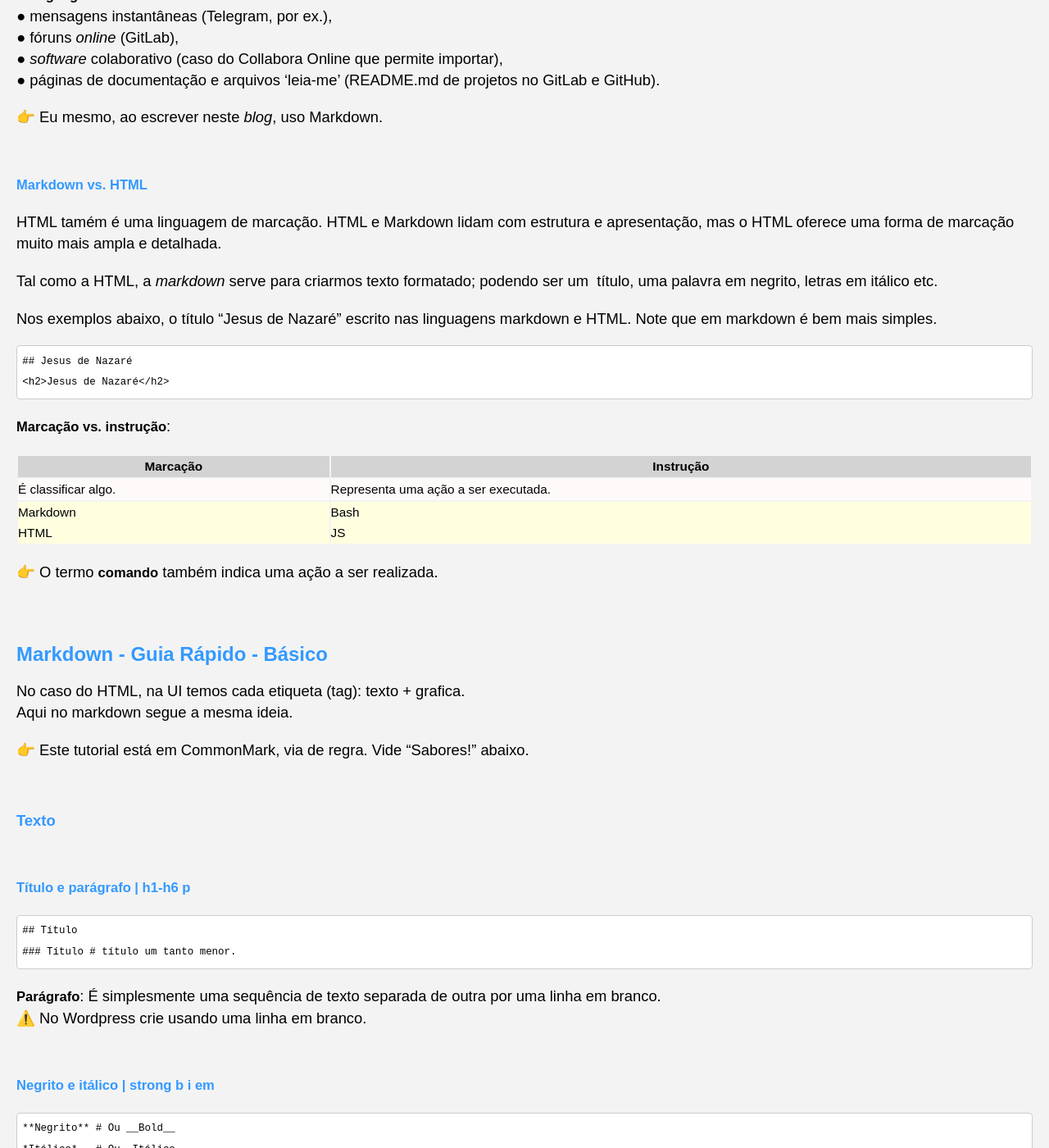
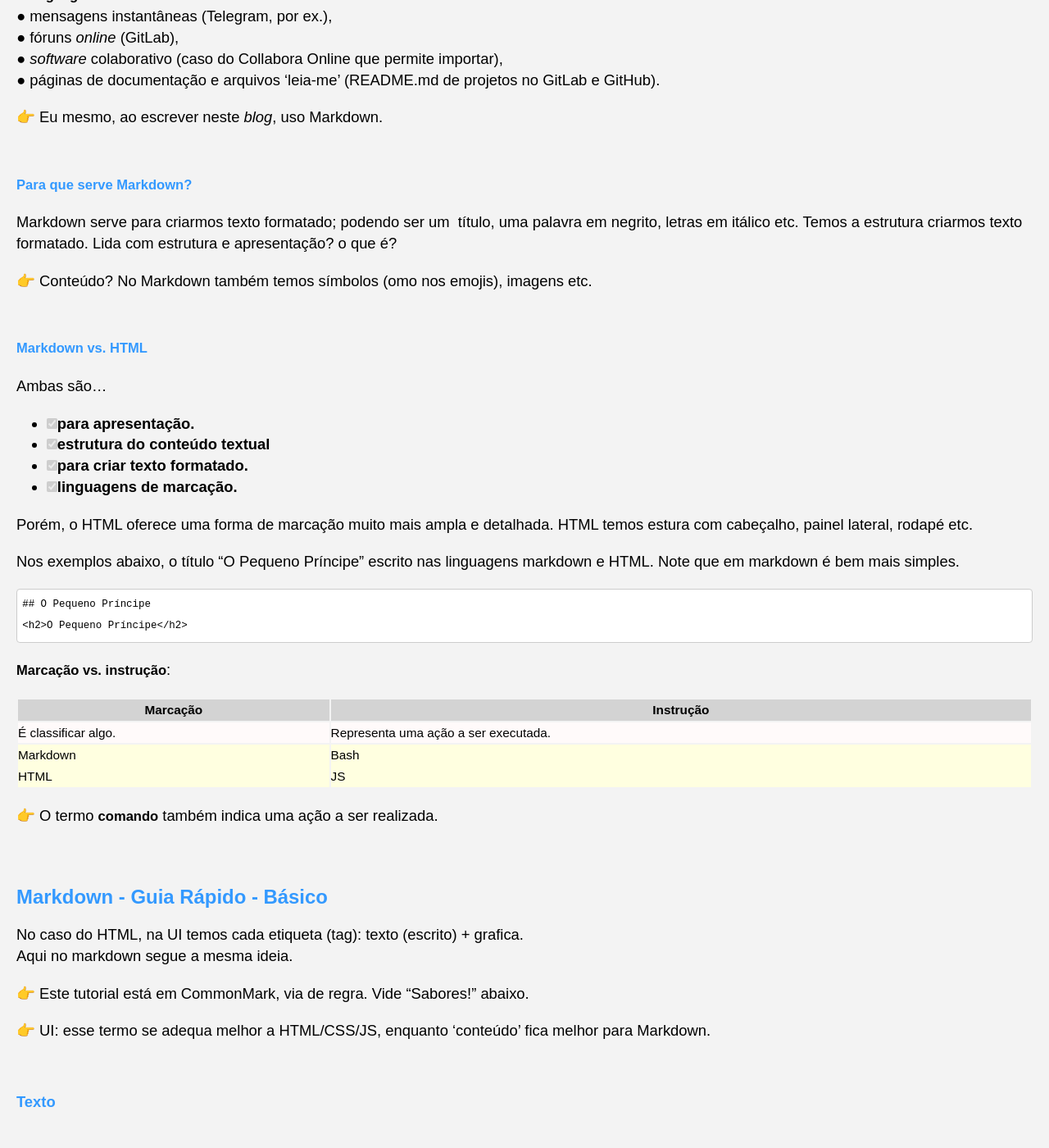
Before and after one commit to Joesynth/joesynth.github.io, a Jekyll site: the page built from _posts/2021-11-27-tutorial-markdown.md, in a window 1280 px wide and 1400 px high, scrolled down 1416 px. Shown: the whole window at 82% size. Built offline with Jekyll 4.4.1, drawn with Linux system fonts in a browser that asks for light colours; some of the changed text lies outside the part shown.

Commit message:
dsad
dsa

```diff
--- a/_posts/2021-11-27-tutorial-markdown.md
+++ b/_posts/2021-11-27-tutorial-markdown.md
@@ -1,4 +1,5 @@
 # Markdown
+
 
 Olá!
 Vamos a um breve tutorial rápido sobre *markdown*? Então...
@@ -45,18 +46,32 @@ A **linguagem markdown** é utilizada em...
 
 👉️ Eu mesmo, ao escrever neste *blog*, uso Markdown.
 
+###### Para que serve Markdown?
+
+Markdown serve para criarmos texto formatado; podendo ser um  título, uma palavra em negrito, letras em itálico etc.
+Temos a estrutura criarmos texto formatado.
+Lida com estrutura e apresentação? o que é?
+
+
+👉️ Conteúdo? No Markdown também temos símbolos (omo nos emojis), imagens etc.
+
 
 ###### Markdown vs. HTML
 
-HTML tamém é uma linguagem de marcação. HTML e Markdown lidam com estrutura e apresentação, mas o HTML oferece uma forma de marcação muito mais ampla e detalhada.
+Ambas são...
 
-Tal como a HTML, a *markdown* serve para criarmos texto formatado; podendo ser um  título, uma palavra em negrito, letras em itálico etc.
+- [x] para apresentação.
+- [x] estrutura do conteúdo textual
+- [x] para criar texto formatado.
+- [x] linguagens de marcação.
 
-Nos exemplos abaixo, o título "Jesus de Nazaré" escrito nas linguagens markdown e HTML. Note que em markdown é bem mais simples.
+Porém, o HTML oferece uma forma de marcação muito mais ampla e detalhada. HTML temos estura com cabeçalho, painel lateral, rodapé etc.
+
+Nos exemplos abaixo, o título "O Pequeno Príncipe" escrito nas linguagens markdown e HTML. Note que em markdown é bem mais simples.
 
 <pre>
-## Jesus de Nazaré
-&lt;h2&gt;Jesus de Nazaré&lt;/h2&gt;
+## O Pequeno Príncipe
+&lt;h2&gt;O Pequeno Príncipe&lt;/h2&gt;
 </pre>
 
 **Marcação vs. instrução**:
@@ -75,22 +90,37 @@ Nos exemplos abaixo, o título "Jesus de Nazaré" escrito nas linguagens markdow
 
 ## Markdown - Guia Rápido - Básico
 
-No caso do HTML, na UI temos cada etiqueta (tag): texto + grafica.
+No caso do HTML, na UI temos cada etiqueta (tag): texto (escrito) + grafica.
 Aqui no markdown segue a mesma ideia.
 
 👉️ Este tutorial está em CommonMark, via de regra. Vide "Sabores!" abaixo.
+
+👉️ UI: esse termo se adequa melhor a HTML/CSS/JS, enquanto 'conteúdo' fica melhor para Markdown.
 
 #### Texto
 
 ###### Título e parágrafo | h1-h6 p
 
 <pre>
-## Título
-### Título # título um tanto menor.
+# Título
+## Título # título um tanto menor.
 </pre>
+
+👉️ O símnbolo do título pode ser **#** até **######**. Um sustenido criará uma letra bem grande enquanto 6 letra pequena, embora ainda título.
 
 **Parágrafo**: É simplesmente uma sequência de texto separada de outra por uma linha em branco.
 ⚠️ No Wordpress crie usando uma linha em branco.
+
+
+
+Em lingua portuguesa temos a estrutura textual, onde título, introdução e desenvolvimento podem estar perfeitamente marcados com markdown
+
+    # Meu Título.
+
+    Parágrafo de introdução, bla bla blá...
+
+    Parágrafo de desenvolvimento, bla bla bla...
+
 
 ###### Negrito e itálico | strong b i em
 
@@ -207,11 +237,17 @@ Exemplo:
 ###### Régua horizontal | hr
 
 <pre>
- --- # &lt;hr /&gt;
+ ---
 </pre>
 👉️ horizontal rule, régua horizontal, linha horizontal, uma linha bem fina.
 
+#### Checklists (GFM) | input
 
+<pre>
+- [ ] Tarefa pendente
+- [x] Tarefa concluída
+- [ ] Outra tarefa
+</pre>
 
 #### id e class (identificação única ou genérica)
 
```
Also changed, not shown: other parts of _posts/2021-11-27-tutorial-markdown.md (+5 -13 lines).
